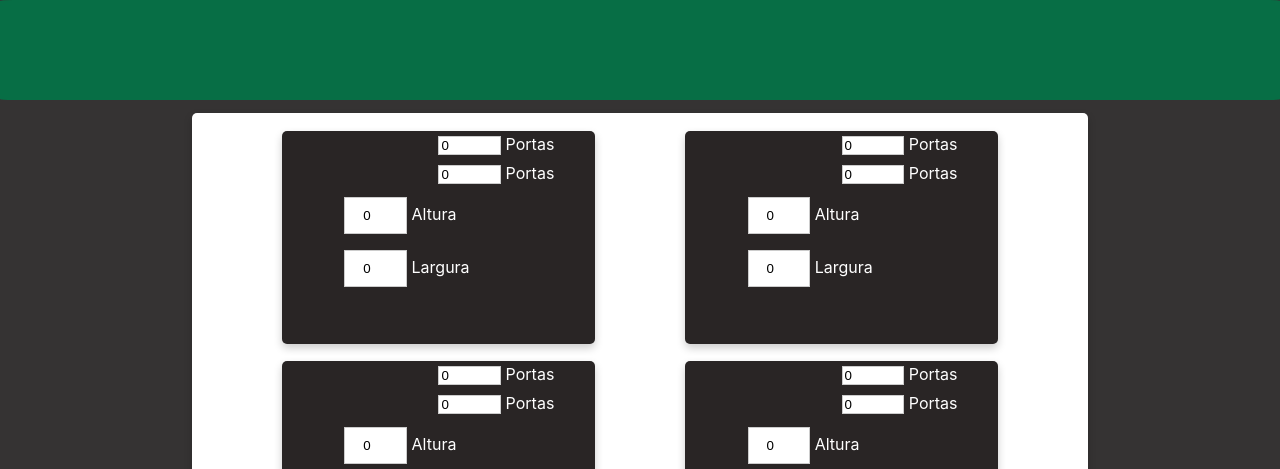
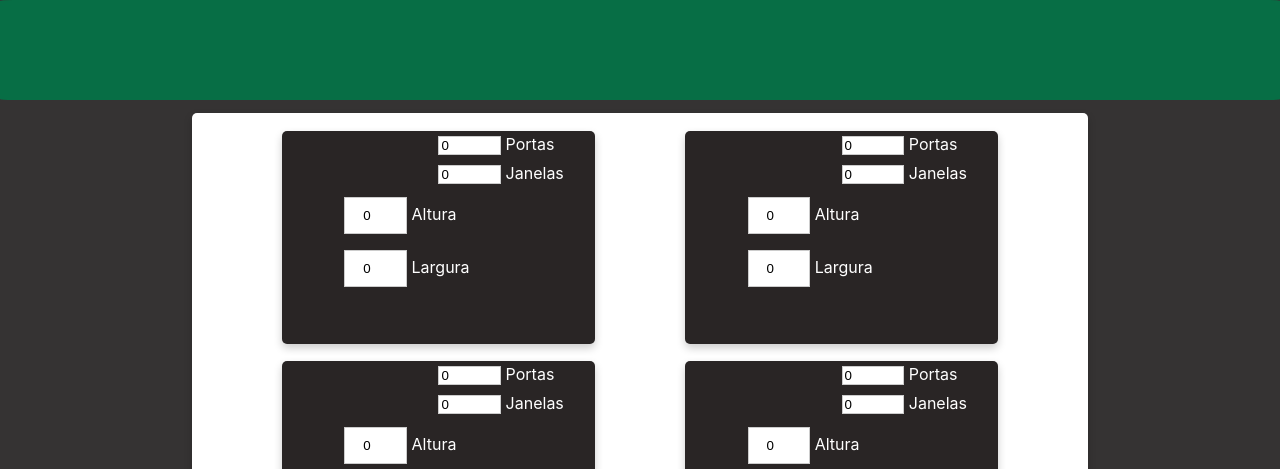
Before and after one commit to RuanMiguelGit/Paint-Calculator, a React (Create React App) app: page / in a window 1280 px wide. Shown: the top 469 px of the page. Built offline with nearby package versions, Linux system fonts and the light colour scheme.

Commit message:
Add windown component

```diff
--- a/src/components/Input.js
+++ b/src/components/Input.js
@@ -21,7 +21,7 @@ export default function Input({ testId, type, name, value, change, inputclass })
 Input.propTypes = {
   testId: PropTypes.string.isRequired,
   type: PropTypes.string.isRequired,
-  name: PropTypes.bool.isRequired,
+  name: PropTypes.string.isRequired,
   change: PropTypes.func.isRequired,
   value: PropTypes.string.isRequired,
   inputclass: PropTypes.string.isRequired,
--- a/src/components/Wall.js
+++ b/src/components/Wall.js
@@ -2,6 +2,7 @@ import React, { useState }  from 'react';
 import Input from '../components/Input'
 import PropTypes from 'prop-types';
 import Doors from './Doors';
+import Window from './Window';
 
 // testId, type, name, value, change, inputclass
 function Wall( { Style, InputClass } ) {
@@ -15,7 +16,7 @@ function Wall( { Style, InputClass } ) {
       Style='wall-holder'
       InputClass='input-door'
       />
-      <Doors
+      <Window
       Style='wall-holder'
       InputClass='input-door'
       />
--- /dev/null
+++ b/src/components/Window.js
@@ -0,0 +1,25 @@
+import React, { useState } from 'react';
+import Input from './Input';
+import PropTypes from 'prop-types';
+
+function Window( { InputClass } ) {
+const [window, setWindow] = useState(0)
+
+  return (
+    <div>
+    <Input
+      type='number'
+      name='Janelas'
+      inputclass={ InputClass }
+      value={ window }
+      change={ setWindow }
+      />
+    </div>
+  );
+}
+
+export default Window;
+
+Window.propTypes = {
+    InputClass:PropTypes.string.isRequired,
+  };
```
